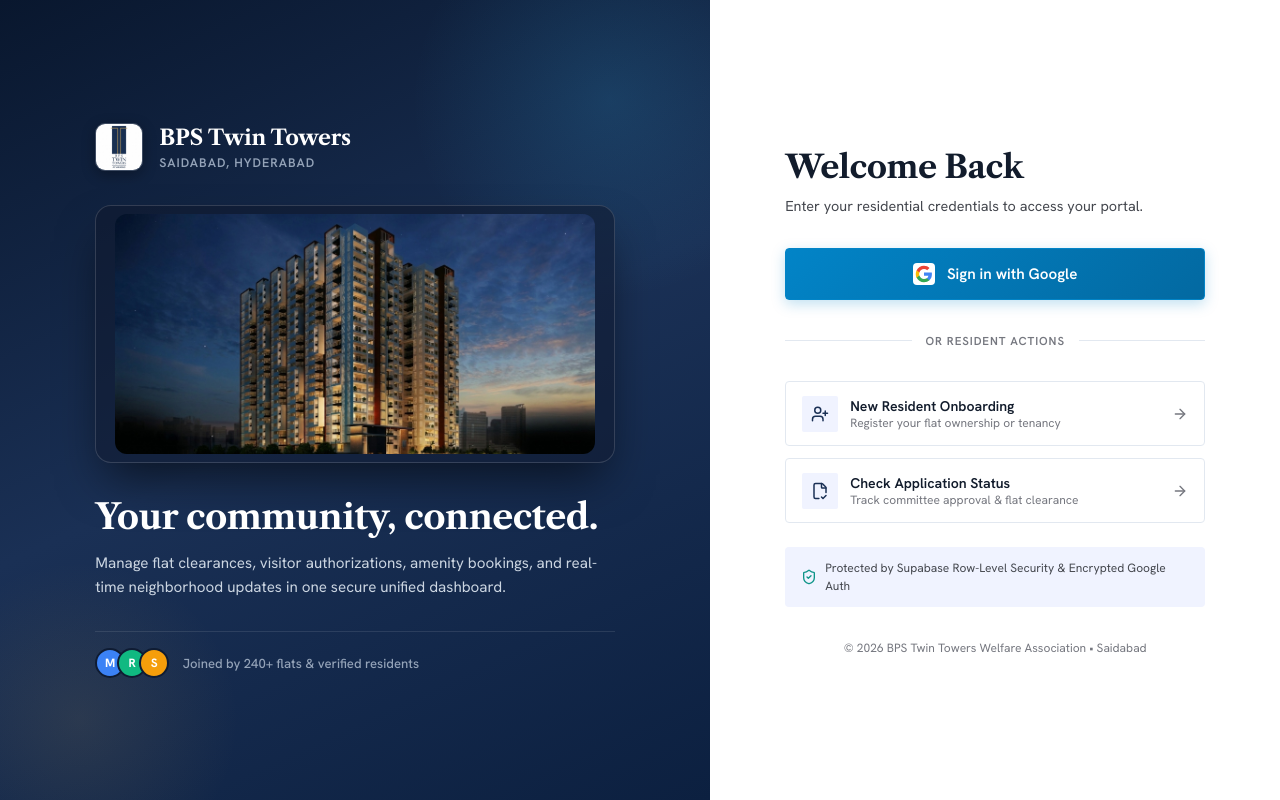
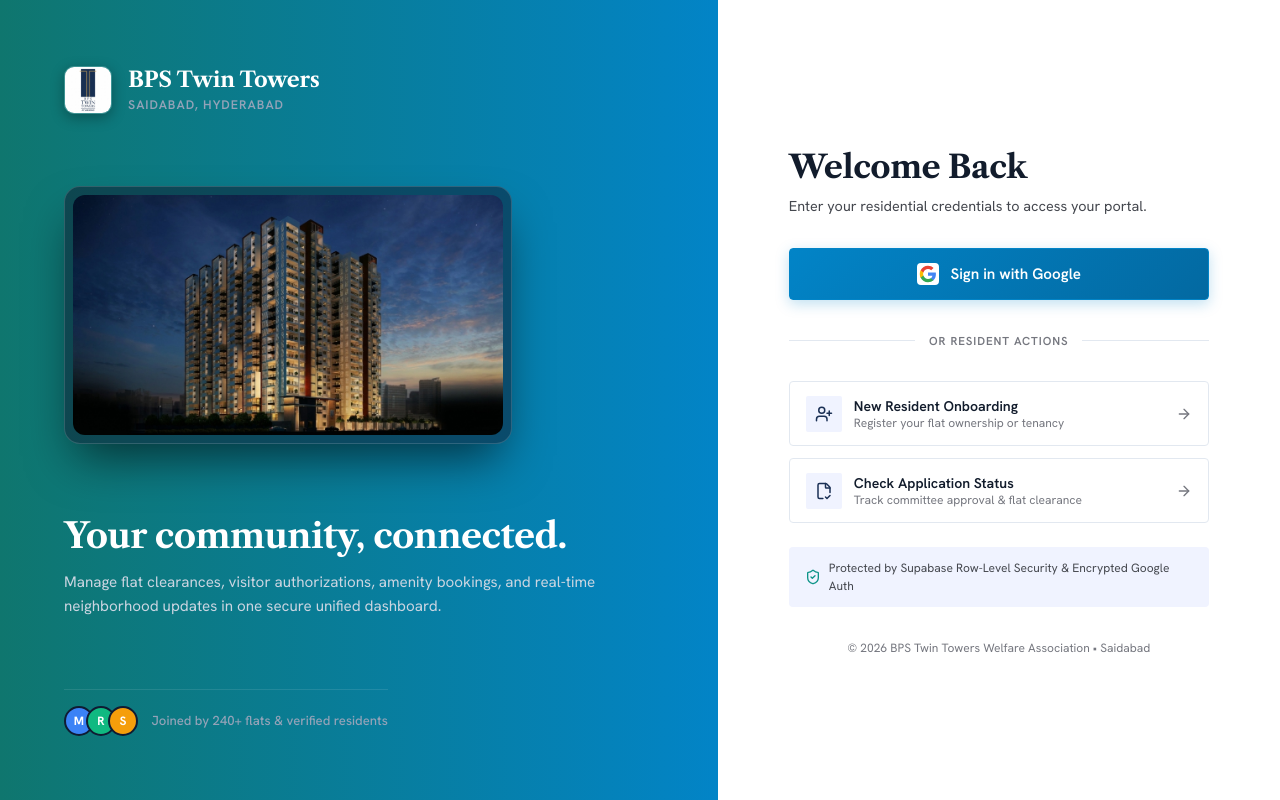
Before and after one commit to bpstwintowers/bps-twin-towers-pwa, a React (Vite) app: page /login in a window 1280 px wide. Built offline with nearby package versions, Linux system fonts and the light colour scheme; no server answers.

Commit message:
style(login): apply exact Figma left-panel CSS gradient and layout

```diff
--- a/src/features/auth/Login.css
+++ b/src/features/auth/Login.css
@@ -8,49 +8,32 @@
 }
 
 /* ==========================================================================
-   LEFT HERO PANEL
+   LEFT HERO PANEL (FIGMA SPEC)
    ========================================================================== */
 .login-hero-panel {
   flex: 1.1;
-  background: linear-gradient(155deg, #09172e 0%, #1a3055 50%, #0c2040 100%);
+  min-width: 540px;
+  background: linear-gradient(90deg, #0F766E 0%, #0284C7 100%);
   color: #ffffff;
-  padding: 3rem 3.5rem;
+  padding: 64px;
   display: flex;
   flex-direction: column;
-  justify-content: center;
+  justify-content: space-between;
+  align-items: flex-start;
+  align-self: stretch;
   position: relative;
   overflow: hidden;
-}
-
-.login-hero-panel::before {
-  content: '';
-  position: absolute;
-  top: -100px;
-  right: -100px;
-  width: 400px;
-  height: 400px;
-  background: radial-gradient(circle, rgba(56, 189, 248, 0.15) 0%, rgba(56, 189, 248, 0) 70%);
-  border-radius: 50%;
-  pointer-events: none;
-}
-
-.login-hero-panel::after {
-  content: '';
-  position: absolute;
-  bottom: -80px;
-  left: -80px;
-  width: 320px;
-  height: 320px;
-  background: radial-gradient(circle, rgba(197, 160, 89, 0.12) 0%, rgba(197, 160, 89, 0) 70%);
-  border-radius: 50%;
-  pointer-events: none;
+  box-sizing: border-box;
 }
 
 .hero-panel-inner {
-  max-width: 520px;
-  margin: 0 auto;
+  width: 100%;
+  max-width: 560px;
+  height: 100%;
   display: flex;
   flex-direction: column;
+  justify-content: space-between;
+  align-items: flex-start;
   gap: 2rem;
   position: relative;
   z-index: 2;
```
